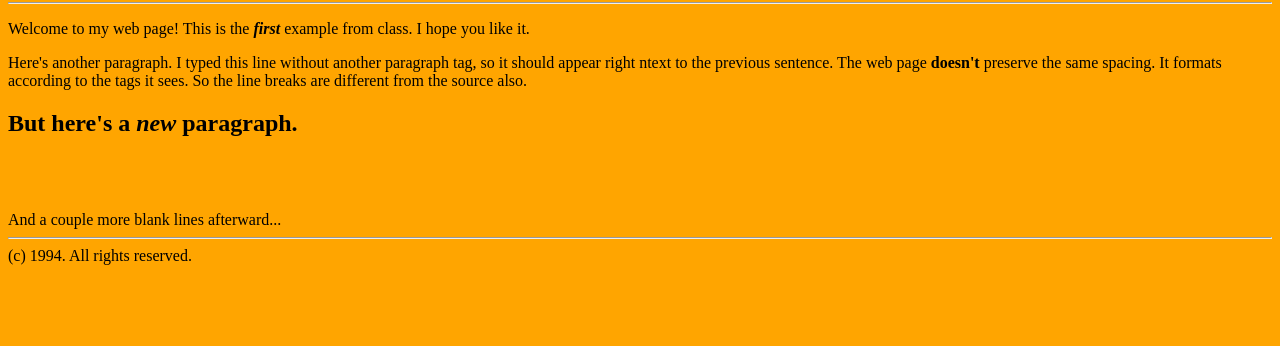
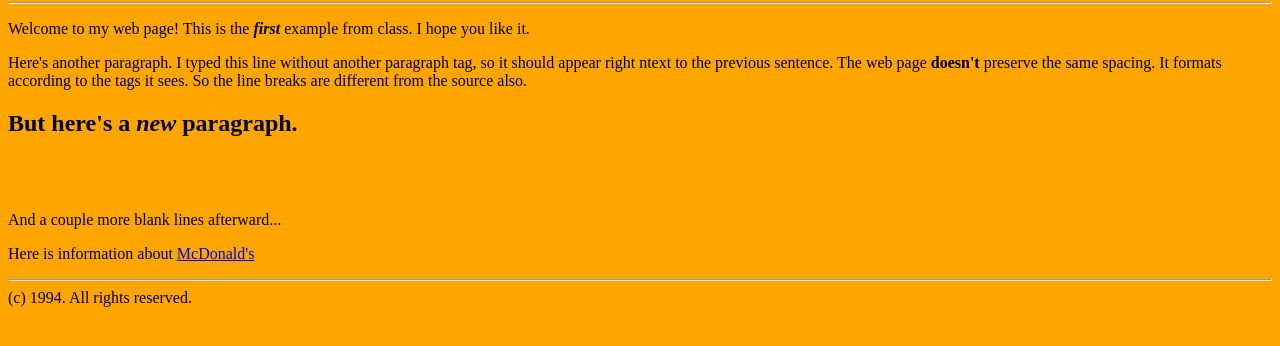
Before and after one commit to clintchan/classexamples, a plain HTML site: page index.html in a window 1280 px wide. Shown: the part 64-410 px from the top of the page. Drawn offline with Linux system fonts and the light colour scheme.

Commit message:
Update index.html

```diff
--- a/index.html
+++ b/index.html
@@ -20,6 +20,7 @@
     source
     also.  <p><h2>But here's a <i>new</i> paragraph.</h2>
     <br><br><br>And a couple more blank lines afterward...
+    <p>Here is information about <a href="https://www.mcdonalds.com/us/en-us.html">McDonald's</a>
     <hr>
     (c) 1994.  All rights reserved.
   </body>
```
